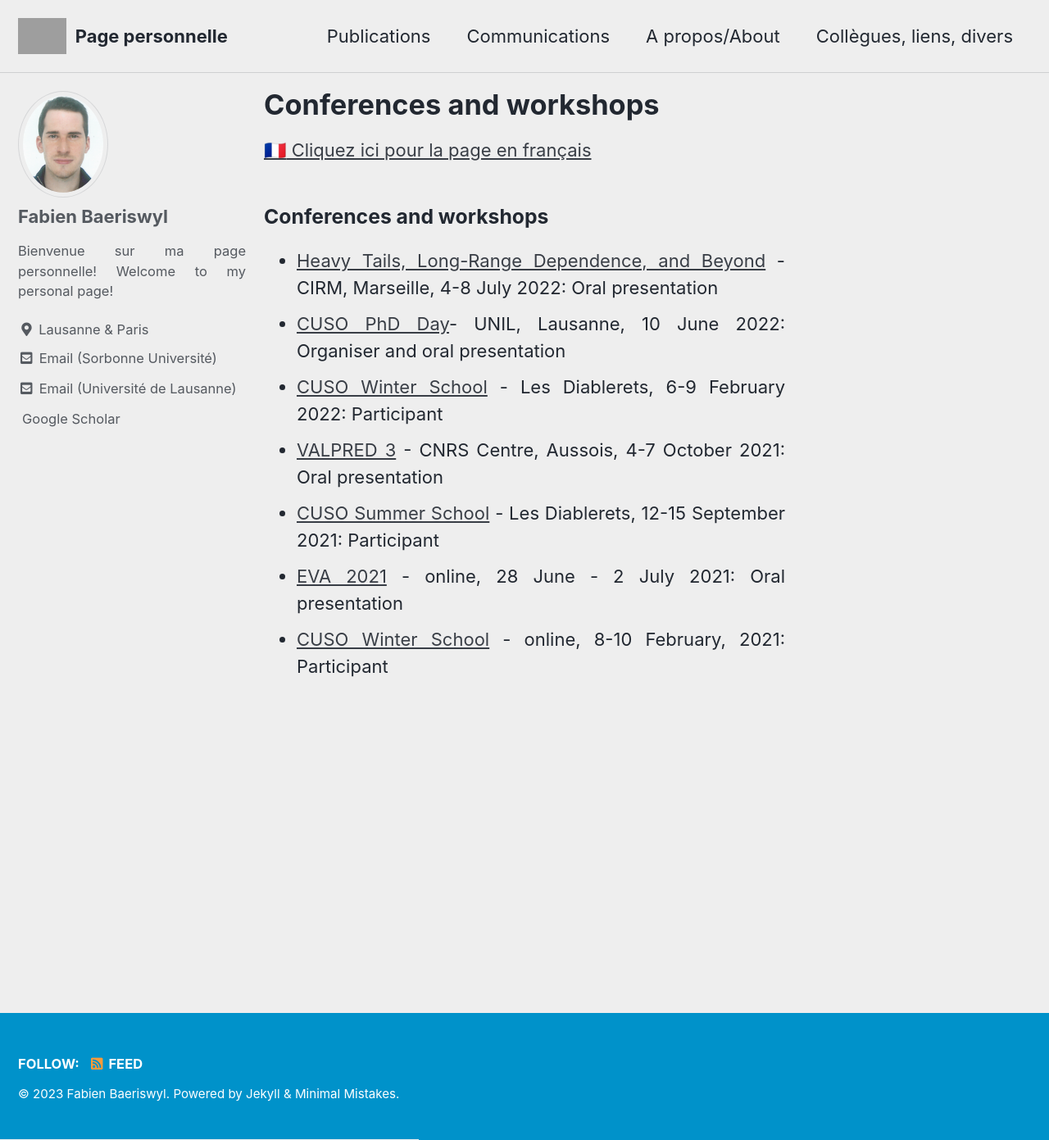
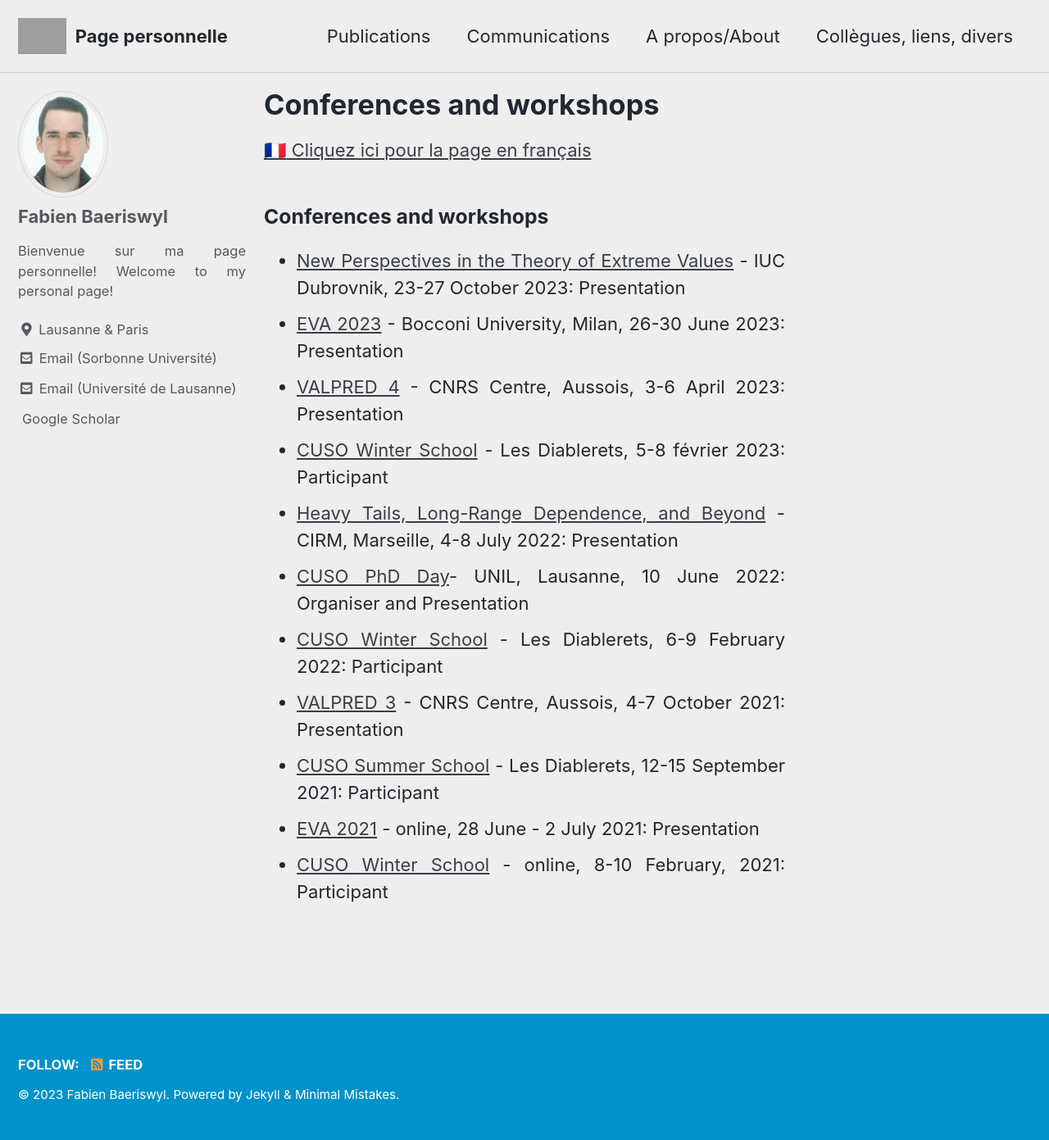
Before and after one commit to hplaninic/hrvoje.planinic.github.io, a Jekyll site: the page built from _pages/conf-en.md, in a window 1280 px wide and 1391 px high. Shown: the whole window at 82% size. Built offline with Jekyll 4.4.1, drawn with Linux system fonts in a browser that asks for light colours; cached includes are drawn as plain includes; emoji names are drawn with the system emoji font; a style sheet for code colours, icons or effects is not loaded; grey boxes are pictures that could not be loaded.

Commit message:
Update conf-en.md

```diff
--- a/_pages/conf-en.md
+++ b/_pages/conf-en.md
@@ -10,10 +10,14 @@
 
 ### Conferences and workshops
 
-- [Heavy Tails, Long-Range Dependence, and Beyond](https://conferences.cirm-math.fr/2633.html) - CIRM, Marseille, 4-8 July 2022: Oral presentation
-- [CUSO PhD Day](https://statistique.cuso.ch/?id=2688&tx_displaycontroller[showUid]=6254)- UNIL, Lausanne, 10 June 2022: Organiser and oral presentation
+- [New Perspectives in the Theory of Extreme Values](https://web.math.pmf.unizg.hr/paagrv/dubrovnik-meeting-2023) - IUC Dubrovnik, 23-27 October 2023: Presentation
+- [EVA 2023](https://dec.unibocconi.eu/research/extreme-value-analysis-eva-2023) - Bocconi University, Milan, 26-30 June 2023: Presentation
+- [VALPRED 4](https://wintenberger.fr/VALPRED.html) - CNRS Centre, Aussois, 3-6 April 2023: Presentation
+- [CUSO Winter School](https://statistique.cuso.ch/?id=2688&tx_displaycontroller[showUid]=6524) - Les Diablerets, 5-8 février 2023: Participant
+- [Heavy Tails, Long-Range Dependence, and Beyond](https://conferences.cirm-math.fr/2633.html) - CIRM, Marseille, 4-8 July 2022: Presentation
+- [CUSO PhD Day](https://statistique.cuso.ch/?id=2688&tx_displaycontroller[showUid]=6254)- UNIL, Lausanne, 10 June 2022: Organiser and Presentation
 - [CUSO Winter School](https://statistique.cuso.ch/?id=2688&tx_displaycontroller[showUid]=6252) - Les Diablerets, 6-9 February 2022: Participant
-- [VALPRED 3](http://wintenberger.fr/VALPRED.html) - CNRS Centre, Aussois, 4-7 October 2021: Oral presentation
+- [VALPRED 3](http://wintenberger.fr/VALPRED.html) - CNRS Centre, Aussois, 4-7 October 2021: Presentation
 - [CUSO Summer School](https://statistique.cuso.ch/?id=2688&tx_displaycontroller[showUid]=5459) - Les Diablerets, 12-15 September 2021: Participant
-- [EVA 2021](https://www.maths.ed.ac.uk/school-of-mathematics/eva-2021/program) - online, 28 June - 2 July 2021: Oral presentation
+- [EVA 2021](https://www.maths.ed.ac.uk/school-of-mathematics/eva-2021/program) - online, 28 June - 2 July 2021: Presentation
 - [CUSO Winter School](https://statistique.cuso.ch/?id=2688&tx_displaycontroller[showUid]=5460) - online, 8-10 February, 2021: Participant
```
